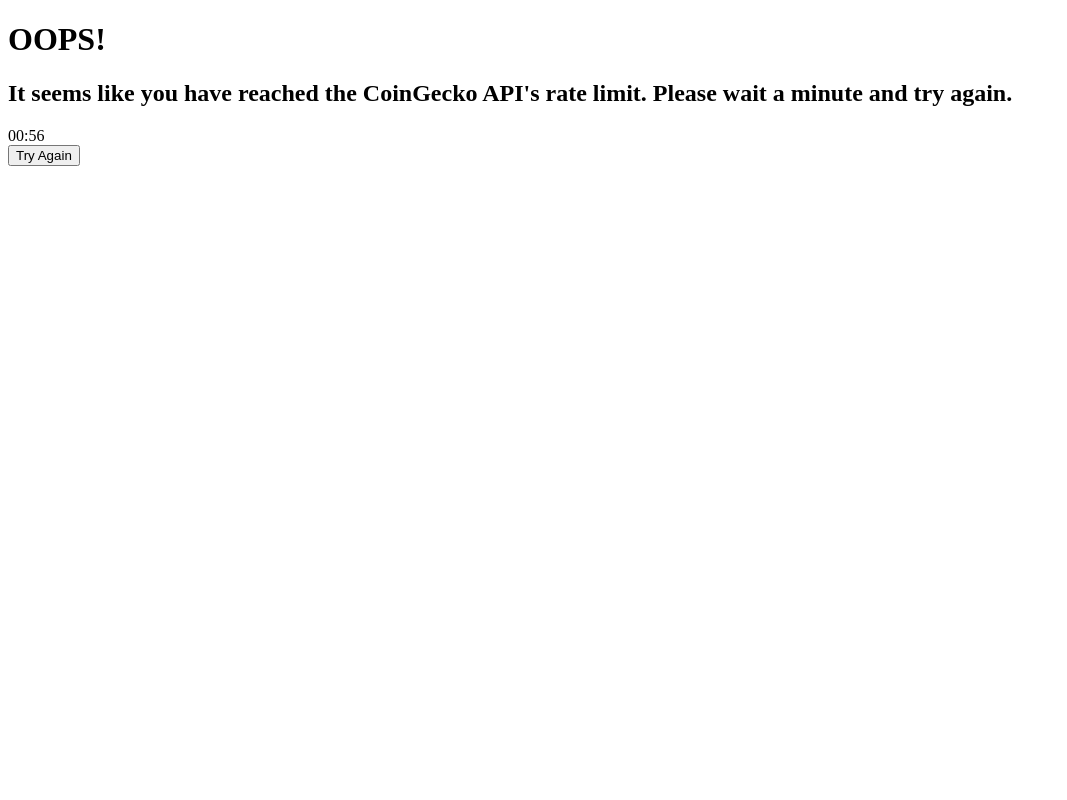
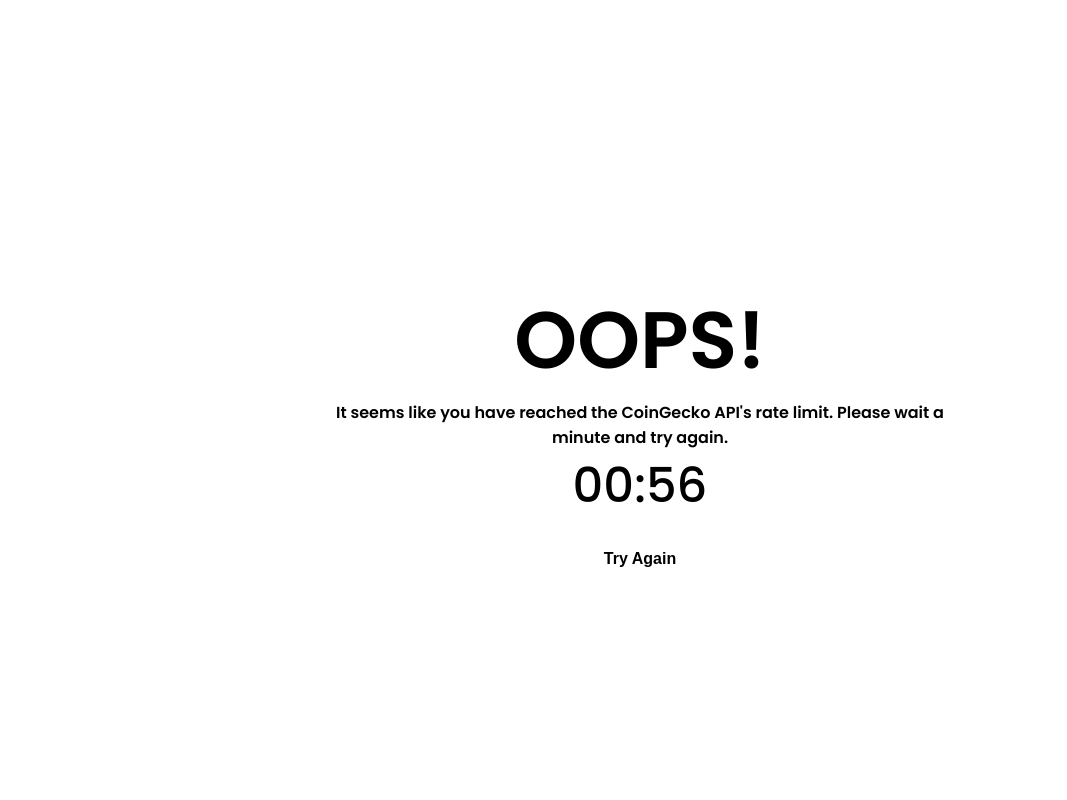
Before and after one commit to leonardKleber/crypto-dashboard, a Flask app: template templates/rate_limit.html in a window 1280 px wide. Shown: the whole page, without its empty margins (0-1067 px from the left). Run offline with Flask 2, Linux system fonts and the light colour scheme; the template is opened without the code that fills it, so the values that code supplies are empty.

Commit message:
Add styling

```diff
--- a/src/dashboard.py
+++ b/src/dashboard.py
@@ -12,7 +12,6 @@
     else:
         summed_data = sum_up_historical_datas(user_assets, all_coin_data)
         performance = get_portfolio_performance(user_assets, all_coin_data)
-        print(generate_user_assets(user_assets, all_coin_data))
         return {
             'chart': generate_user_charts(summed_data, performance),
             'performance': performance,
@@ -67,7 +66,7 @@
         worth = reverse_asset_list[0]
         gain = get_asset_performance(cost, worth)
         assets.append({
-            'coin': i['coin'],
+            'coin': i['coin'].upper(),
             'amount': i['amount'],
             'cost': cost,
             'worth': worth,
--- /dev/null
+++ b/static/stylesheets/error.css
@@ -0,0 +1,49 @@
+html, body {
+    font-family: 'Poppins';
+    background-color: rgb(255,255,255);
+    color: rgb(0,0,0);
+    width: 100%;
+    height: 100%;
+    margin: 0;
+    padding: 0;
+}
+
+.text {
+    position: absolute;
+    top: 35%;
+    left: 25%;
+    height: 30%;
+    width: 50%;
+}
+
+.head1 {
+    font-weight: 600;
+    font-size: 5em;
+}
+
+.head2 {
+    font-weight: 600;
+    font-size: 1em;
+}
+
+.time {
+    font-weight: 500;
+    font-size: 3em;
+}
+
+button {
+    background-color: rgb(255,255,255);
+    color: rgb(0,0,0);
+    border: 0;
+    font-size: 1em;
+    font-weight: 600;
+    height: 3em;
+    width: 7em;
+    border-radius: 0.5em;
+    margin-top: 2%;
+}
+
+button:hover {
+    background-color: rgb(0,0,0);
+    color: rgb(255,255,255);
+}
--- a/templates/rate_limit.html
+++ b/templates/rate_limit.html
@@ -2,14 +2,20 @@
 <html>
 <head>
     <title>MVW - Rate Limit Reached</title>
+    <link rel="preconnect" href="https://fonts.googleapis.com">
+    <link rel="preconnect" href="https://fonts.gstatic.com" crossorigin>
+    <link href="https://fonts.googleapis.com/css2?family=Dosis:wght@200;300;400;500;600;700;800&family=Poppins:wght@300;400;500;600&display=swap" rel="stylesheet">
+    <link href="/static/stylesheets/error.css" rel="stylesheet">
 </head>
 <body>
-    <h1>OOPS!</h1>
-    <h2>It seems like you have reached the CoinGecko API's rate limit. Please wait a minute and try again.</h2>
-    <div id="time">01:00</div>
-    <a href="/dashboard">
-        <button>Try Again</button>
-    </a>
+    <div class="text" align="center">
+        <div class="head1">OOPS!</div>
+        <div class="head2">It seems like you have reached the CoinGecko API's rate limit. Please wait a minute and try again.</div>
+        <div id="time" class="time">01:00</div>
+        <a href="/dashboard">
+            <button>Try Again</button>
+        </a>
+    </div>
 </body>
 <script src="{{ url_for('static', filename='scripts/timer.js') }}"></script>
 </html>
```
Also changed, not shown: static/stylesheets/dashboard.css (added, +84 -0 lines), templates/connection_error.html (+11 -5 lines), templates/dashboard.html (+29 -13 lines).
